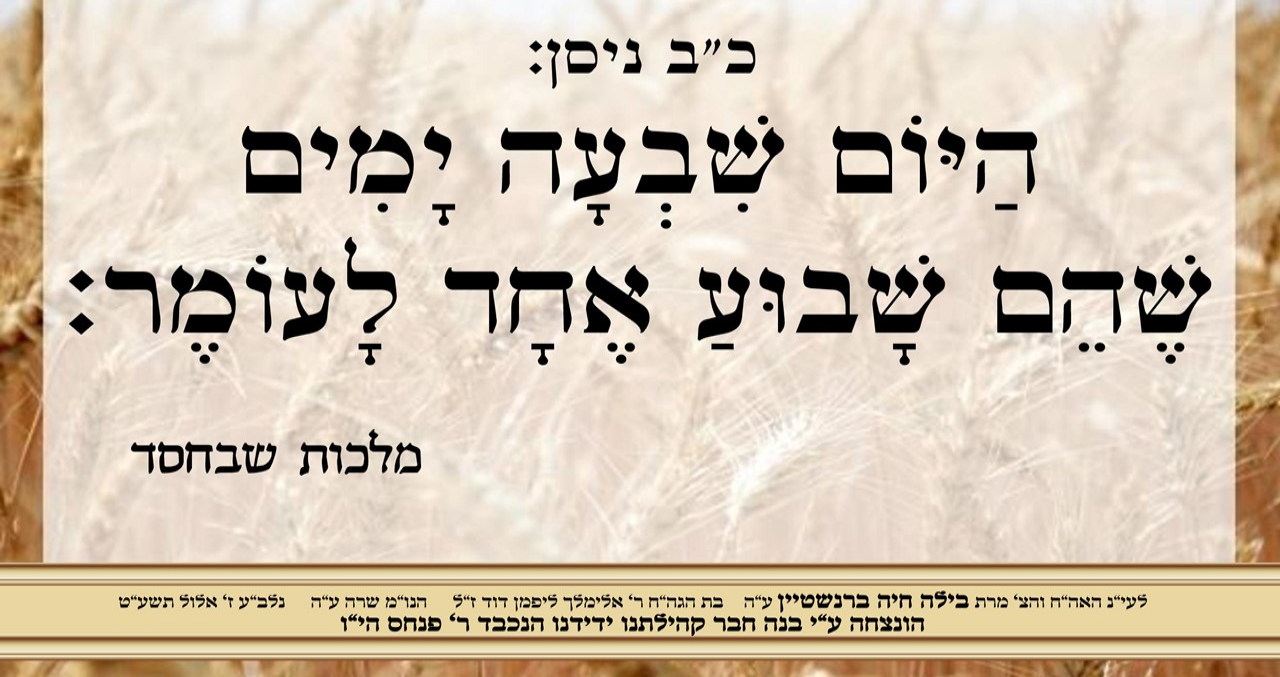
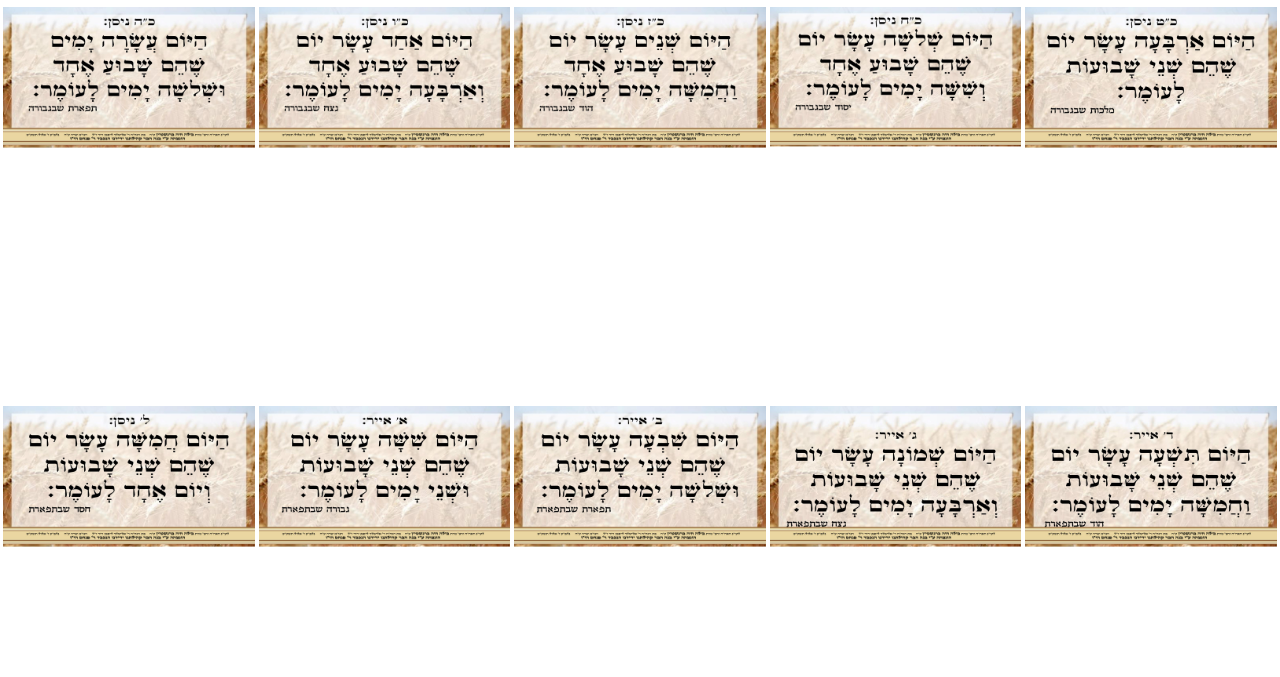
Before and after one commit to ahronshor/omer, a plain HTML site: page index.html in a window 1280 px wide. Shown: the part 123-800 px from the top of the page. Drawn offline with Linux system fonts and the light colour scheme.

Commit message:
Update index.html

```diff
--- a/index.html
+++ b/index.html
@@ -21,10 +21,26 @@
 				<a>צאת הכוכבים :</a>
 				<a id="sunset">00:00</a>
 			</div>
-    			<div id="clock" style="position: fixed;right: 10%;">ידשלףחכ</div>
+    			<div id="clock" style="position: fixed;right: 10%;">00:00:00</div>
 		</div>
 		<div id="omer" style="width: 100%; height: 100%; display: flex;">
-			<img alt="יש שגיאה במערכת" style="width: 100%; height: 100%;">
+			<table>
+				<tr>
+					<td><img id="img0" alt="יש שגיאה במערכת" style="width: 100%; height: 100%;"></td>
+					<td><img id="img1" alt="יש שגיאה במערכת" style="width: 100%; height: 100%;"></td>
+					<td><img id="img2" alt="יש שגיאה במערכת" style="width: 100%; height: 100%;"></td>
+					<td><img id="img3" alt="יש שגיאה במערכת" style="width: 100%; height: 100%;"></td>
+					<td><img id="img4" alt="יש שגיאה במערכת" style="width: 100%; height: 100%;"></td>
+				</tr>
+				<tr>
+					<td><img id="img5" alt="יש שגיאה במערכת" style="width: 100%; height: 100%;"></td>
+					<td><img id="img6" alt="יש שגיאה במערכת" style="width: 100%; height: 100%;"></td>
+					<td><img id="img7" alt="יש שגיאה במערכת" style="width: 100%; height: 100%;"></td>
+					<td><img id="img8" alt="יש שגיאה במערכת" style="width: 100%; height: 100%;"></td>
+					<td><img id="img9" alt="יש שגיאה במערכת" style="width: 100%; height: 100%;"></td>
+				</tr>
+			</table>
+
 		</div>
 		<script type="text/javascript">
 			function startTime() {
@@ -51,7 +67,11 @@
 					day = day.next();
 				}
 				var omerDay = day.omer();
-				d.querySelector('#omer img').src = 'images/' + omerDay + '.png';
+				var i2 = 10;
+				for (var i1 = 0; i1<10; i1++){
+					d.querySelector('#img'+ i1).src = 'images/' + i2 +'.png';
+					i2++;
+				}
 				var sun = Hebcal.HDate().sunset();
 				sun.setMinutes(sun.getMinutes()+20)
 				var sunH = sun.getHours();
```
